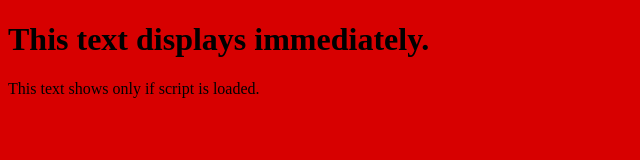
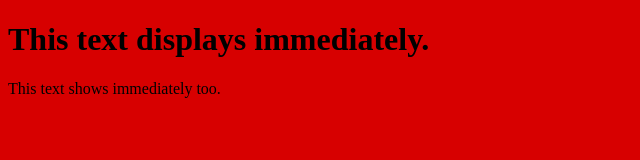
Before and after one commit to bartekmis/frontend-perf-tests, a plain HTML site: page render-blocking/test3.html in a window 1280 px wide. Shown: the full height of the page, 0-640 px from the left. Drawn offline with Linux system fonts and the light colour scheme.

Commit message:
htmls updated

```diff
--- a/render-blocking/test2.html
+++ b/render-blocking/test3.html
@@ -4,12 +4,13 @@
     <meta charset="UTF-8">
     <meta http-equiv="X-UA-Compatible" content="IE=edge">
     <meta name="viewport" content="width=device-width, initial-scale=1.0">
-    <title>Test 1</title>
+    <title>Test 3</title>
     <link rel="stylesheet" href="./styles/main.css">
 </head>
 <body>
     <h1>This text displays immediately.</h1>
+    <p>This text shows immediately too.</p>
+
     <script src="https://www.webdevinsider.pl/delayed-assets/script.php"></script>
-    <p>This text shows only if script is loaded.</p>
 </body>
 </html>
```
